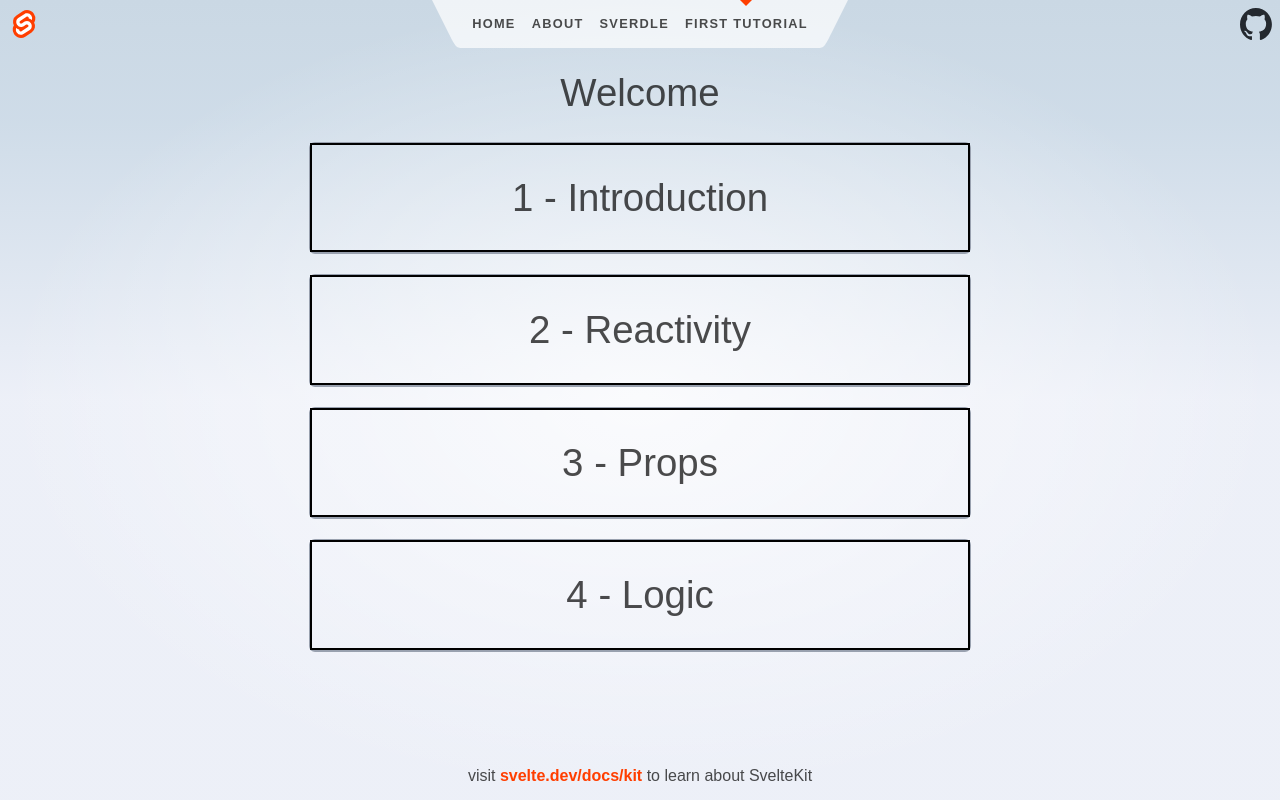
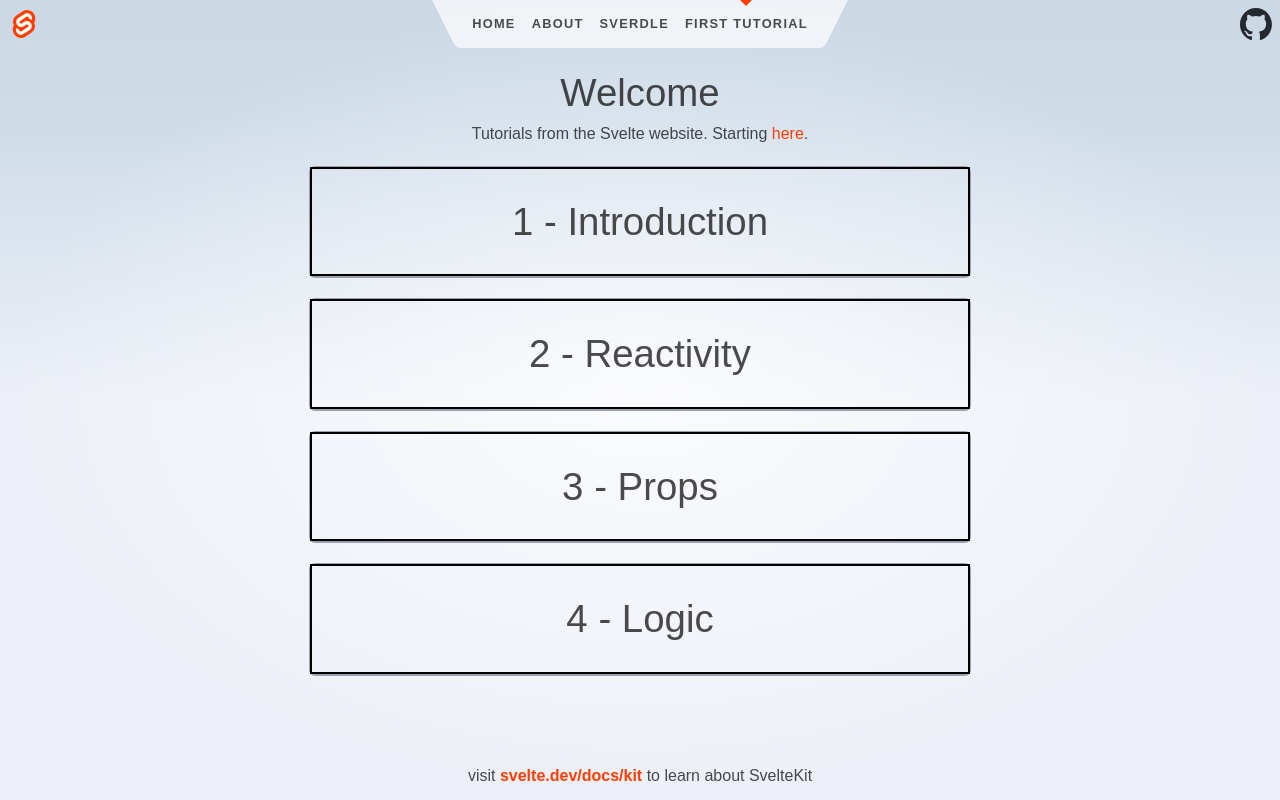
Before and after one commit to wforbes/svelte-learns, a SvelteKit app: page /first-tutorial in a window 1280 px wide. Built offline with nearby package versions, Linux system fonts and the light colour scheme.

Commit message:
Update +page.svelte

```diff
--- a/src/routes/first-tutorial/+page.svelte
+++ b/src/routes/first-tutorial/+page.svelte
@@ -13,7 +13,9 @@
 </script>
 
 <h1>Welcome</h1>
-
+<p class="text-center">
+	Tutorials from the Svelte website. Starting <a href="https://svelte.dev/tutorial/svelte/welcome-to-svelte">here</a>.
+</p>
 
 <CardyBoxThing>
 	<a href="/first-tutorial/1-intro" class="ex-container ex-container-link">
```
